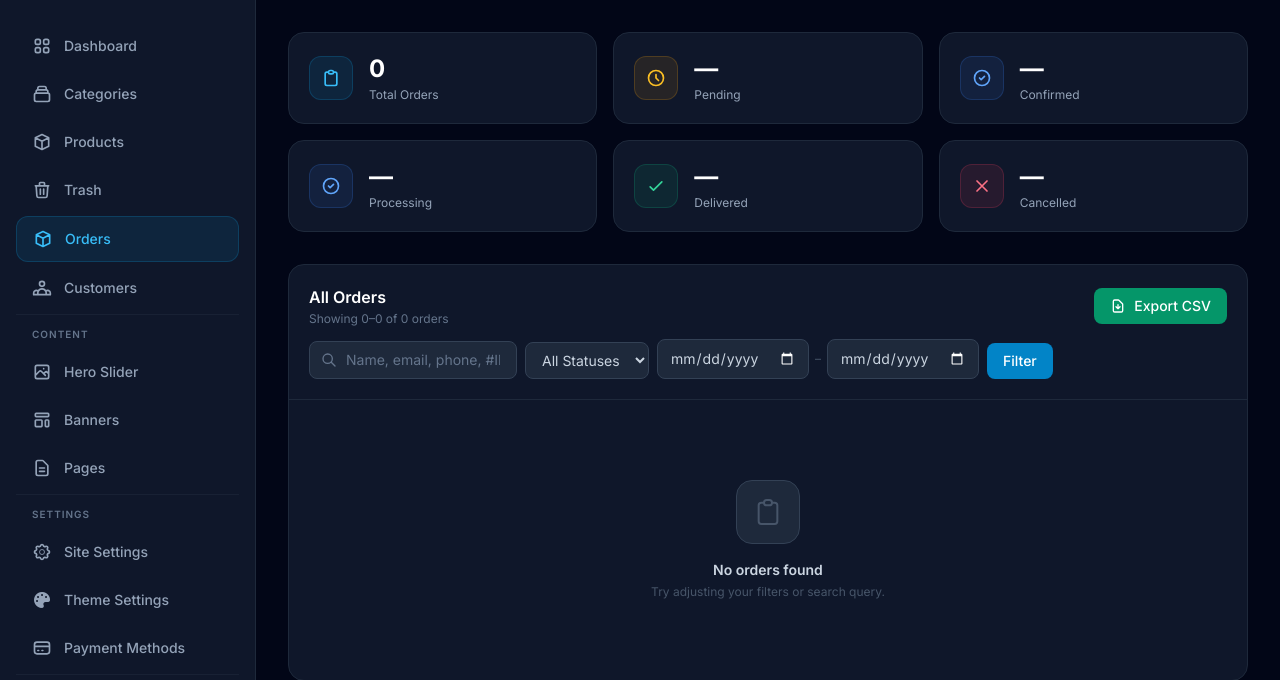
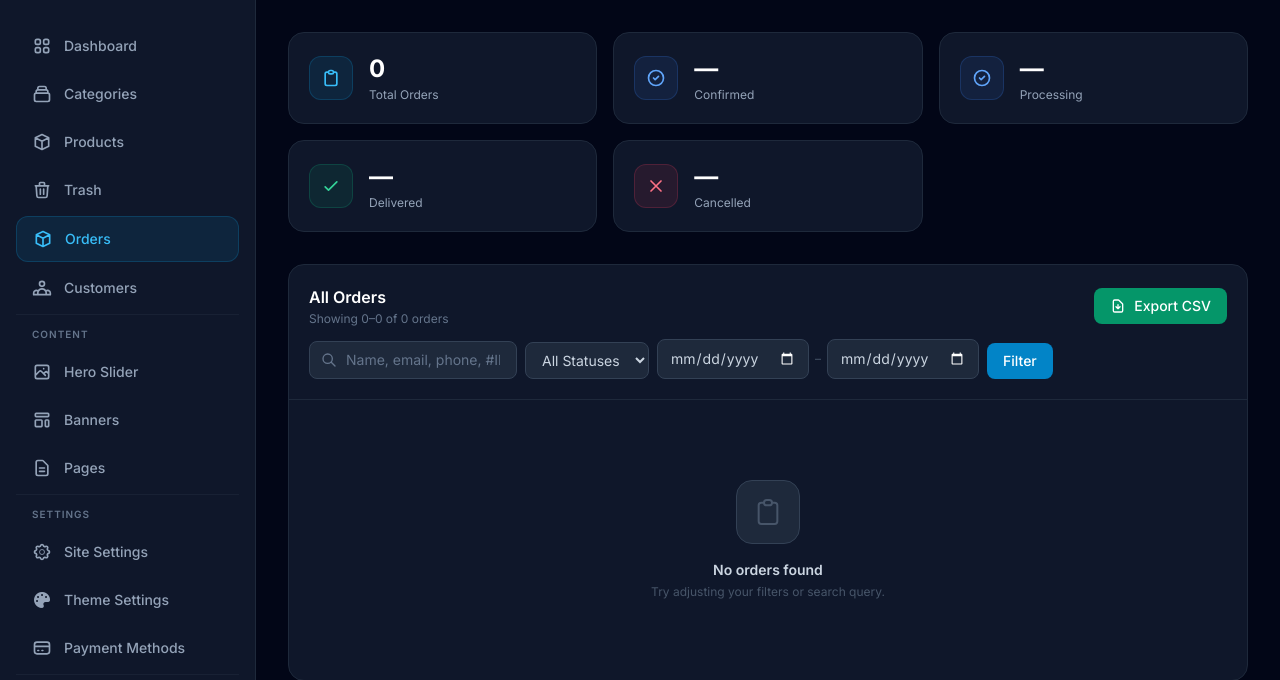
Before and after one commit to MonzurMorshed/kid_ecom, a Django app: page /admin/orders/ in a window 1280 px wide. Shown: the part 64-744 px from the top of the page. Run offline with Django 5.2, Linux system fonts and the light colour scheme; the visitor is signed in with stand-in values (Sample User, id 1); data comes from the database, SQL or seed files in the repository; data that the repository does not hold is empty; parts of the project's set-up code (start-up, migrations or seed data) failed here and were passed over; some libraries are stand-ins or nearby versions.

Commit message:
update: remove pending status

```diff
--- a/apps/orders/emails.py
+++ b/apps/orders/emails.py
@@ -39,7 +39,6 @@ def send_order_placed(order) -> bool:
 # ── Order status update — to customer ─────────────────────────────────────────
 
 STATUS_LABELS = {
-    'PENDING':    ('⏳', 'Pending',    'Your order is pending review.'),
     'CONFIRMED':  ('✅', 'Confirmed',  'Your order has been confirmed and will be dispatched soon.'),
     'PROCESSING': ('📦', 'Processing', 'Your order is being prepared and packed.'),
     'DELIVERED':  ('🎉', 'Delivered',  'Your order has been delivered. We hope you love it!'),
--- a/apps/orders/models.py
+++ b/apps/orders/models.py
@@ -6,7 +6,6 @@ from products.models import Product, ProductVariant
 # Create your models here.
 class Order(models.Model):
     STATUS_CHOICES = (
-        ('PENDING', 'Pending'),
         ('CONFIRMED', 'Confirmed'),
         ('PROCESSING', 'Processing'),
         ('DELIVERED', 'Delivered'),
@@ -22,7 +21,7 @@ class Order(models.Model):
     phone_number = models.CharField(max_length=15)
     shipping_address = models.TextField()
     total_amount = models.DecimalField(max_digits=10, decimal_places=2)
-    status = models.CharField(max_length=50, choices=STATUS_CHOICES, default='PENDING')
+    status = models.CharField(max_length=50, choices=STATUS_CHOICES, default='CONFIRMED')
 
     # Soft delete
     is_deleted = models.BooleanField(default=False)
--- a/apps/orders/views.py
+++ b/apps/orders/views.py
@@ -16,9 +16,8 @@ from .models import Order
 def order_list(request):
     data = Order.objects.filter(is_deleted=False).select_related('user').prefetch_related('items').order_by('-created_at')
 
-    pending_count    = data.filter(status='PENDING').count()
+    confirmed_count  = data.filter(status='CONFIRMED').count()
     processing_count = data.filter(status='PROCESSING').count()
-    confirmed_count  = data.filter(status='CONFIRMED').count()
     delivered_count  = data.filter(status='DELIVERED').count()
     cancelled_count  = data.filter(status='CANCELLED').count()
 
@@ -55,9 +54,8 @@ def order_list(request):
     context = {
         'orders':           page_obj,
         'page_obj':         page_obj,
-        'pending_count':    pending_count,
+        'confirmed_count':  confirmed_count,
         'processing_count': processing_count,
-        'confirmed_count':  confirmed_count,
         'delivered_count':  delivered_count,
         'cancelled_count':  cancelled_count,
         'status_choices':   Order.STATUS_CHOICES,
--- a/apps/products/management/commands/seed.py
+++ b/apps/products/management/commands/seed.py
@@ -357,7 +357,7 @@ class Command(BaseCommand):
 
         # ── 5. Orders ────────────────────────────────────────────────────────
         self.stdout.write("\n[5/5] Creating orders...")
-        STATUSES = ['PENDING', 'CONFIRMED', 'PROCESSING', 'DELIVERED', 'CANCELLED']
+        STATUSES = ['CONFIRMED', 'PROCESSING', 'DELIVERED', 'CANCELLED']
         NAMES = ['Rahim Uddin', 'Karim Mia', 'Fatema Begum', 'Nasrin Akter', 'Shakil Ahmed',
                  'Runa Akter', 'Milon Hossain', 'Poly Khatun', 'Sumon Talukder', 'Tania Islam']
         PHONES = ['017' + str(random.randint(10000000, 99999999)) for _ in range(10)]
--- a/apps/products/management/commands/seed_data.py
+++ b/apps/products/management/commands/seed_data.py
@@ -309,7 +309,7 @@ class Command(BaseCommand):
             ],
         },
         {
-            "status": "PENDING",
+            "status": "CONFIRMED",
             "full_name": "Karim Hossain",
             "email": "karim@example.com",
             "phone": "01555123456",
--- a/apps/storefront/views/cart_view.py
+++ b/apps/storefront/views/cart_view.py
@@ -288,7 +288,7 @@ def checkout(request):
                 phone_number=phone_number,
                 shipping_address=shipping_address,
                 total_amount=cart.grand_total,
-                status='PENDING',
+                status='CONFIRMED',
             )
 
             for item in cart:
@@ -326,6 +326,8 @@ def checkout(request):
                 send_order_placed(order)
             send_admin_new_order(order)
             send_order_sms_to_manager(order)
+            from orders.emails import send_order_sms_to_customer
+            send_order_sms_to_customer(order, 'CONFIRMED')
 
             messages.success(request, f'🎉 Order #{order.id} placed! Thank you, {full_name}.')
             return redirect('storefront:order_success', pk=order.pk)
--- a/templates/custom_admin/customers/customer_detail.html
+++ b/templates/custom_admin/customers/customer_detail.html
@@ -171,10 +171,7 @@
                             <td class="px-5 py-4 text-right font-semibold text-emerald-400">BDT {{ order.total_amount }}
                             </td>
                             <td class="px-5 py-4 text-center">
-                                {% if order.status == 'PENDING' %}
-                                <span
-                                    class="inline-flex items-center gap-1 px-2.5 py-1 rounded-full text-xs font-semibold bg-amber-500/10 text-amber-400 border border-amber-500/20">Pending</span>
-                                {% elif order.status == 'CONFIRMED' %}
+                                {% if order.status == 'CONFIRMED' %}
                                 <span
                                     class="inline-flex items-center gap-1 px-2.5 py-1 rounded-full text-xs font-semibold bg-blue-500/10 text-blue-400 border border-blue-500/20">Confirmed</span>
                                 {% elif order.status == 'PROCESSING' %}
--- a/templates/custom_admin/orders/order_invoice.html
+++ b/templates/custom_admin/orders/order_invoice.html
@@ -259,9 +259,7 @@
 
         {# Status ribbon #}
         <div class="inv-ribbon">
-            {% if order.status == 'PENDING' %}
-                <span class="status-badge s-pending"><span class="status-dot dot-pending"></span>Pending</span>
-            {% elif order.status == 'CONFIRMED' %}
+            {% if order.status == 'CONFIRMED' %}
                 <span class="status-badge s-confirmed"><span class="status-dot dot-confirmed"></span>Confirmed</span>
             {% elif order.status == 'PROCESSING' %}
                 <span class="status-badge s-processing"><span class="status-dot dot-processing"></span>Processing</span>
--- a/templates/custom_admin/orders/order_list.html
+++ b/templates/custom_admin/orders/order_list.html
@@ -9,7 +9,7 @@
 <div class="grid grid-cols-2 lg:grid-cols-3 gap-4 mb-8">
 
     {% with total=orders.paginator.count %}
-    <div class="col-span-2 lg:col-span-1 bg-slate-900 border border-slate-800 rounded-2xl p-5 flex items-center gap-4">
+    <div class="col-span-2 sm:col-span-1 bg-slate-900 border border-slate-800 rounded-2xl p-5 flex items-center gap-4">
         <div class="w-11 h-11 rounded-xl bg-sky-500/10 border border-sky-500/20 flex items-center justify-center text-sky-400 shrink-0">
             <svg class="w-5 h-5" fill="none" stroke="currentColor" viewBox="0 0 24 24"><path stroke-linecap="round" stroke-linejoin="round" stroke-width="2" d="M9 5H7a2 2 0 00-2 2v12a2 2 0 002 2h10a2 2 0 002-2V7a2 2 0 00-2-2h-2M9 5a2 2 0 002 2h2a2 2 0 002-2M9 5a2 2 0 012-2h2a2 2 0 012 2"/></svg>
         </div>
@@ -19,16 +19,6 @@
         </div>
     </div>
     {% endwith %}
-
-    <div class="bg-slate-900 border border-slate-800 rounded-2xl p-5 flex items-center gap-4">
-        <div class="w-11 h-11 rounded-xl bg-amber-500/10 border border-amber-500/20 flex items-center justify-center text-amber-400 shrink-0">
-            <svg class="w-5 h-5" fill="none" stroke="currentColor" viewBox="0 0 24 24"><path stroke-linecap="round" stroke-linejoin="round" stroke-width="2" d="M12 8v4l3 3m6-3a9 9 0 11-18 0 9 9 0 0118 0z"/></svg>
-        </div>
-        <div>
-            <p class="text-2xl font-bold text-white">{{ pending_count|default:"—" }}</p>
-            <p class="text-xs text-slate-400 mt-0.5">Pending</p>
-        </div>
-    </div>
 
     <div class="bg-slate-900 border border-slate-800 rounded-2xl p-5 flex items-center gap-4">
         <div class="w-11 h-11 rounded-xl bg-blue-500/10 border border-blue-500/20 flex items-center justify-center text-blue-400 shrink-0">
@@ -107,7 +97,6 @@
             <select id="order-status-filter" name="status"
                     class="py-2 px-3 bg-slate-800 border border-slate-700 text-slate-300 text-sm rounded-lg focus:outline-none focus:ring-2 focus:ring-sky-500/50 focus:border-sky-500 transition">
                 <option value="">All Statuses</option>
-                <option value="PENDING"    {% if status == "PENDING"    %}selected{% endif %}>Pending</option>
                 <option value="CONFIRMED"  {% if status == "CONFIRMED"  %}selected{% endif %}>Confirmed</option>
                 <option value="PROCESSING" {% if status == "PROCESSING" %}selected{% endif %}>Processing</option>
                 <option value="DELIVERED"  {% if status == "DELIVERED"  %}selected{% endif %}>Delivered</option>
@@ -205,12 +194,7 @@
 
                     {# Status Badge #}
                     <td class="px-5 py-4 text-center">
-                        {% if order.status == 'PENDING' %}
-                            <span class="inline-flex items-center gap-1.5 px-2.5 py-1 rounded-full text-xs font-semibold bg-amber-500/10 text-amber-400 border border-amber-500/20">
-                                <span class="w-1.5 h-1.5 rounded-full bg-amber-400 animate-pulse"></span>
-                                Pending
-                            </span>
-                        {% elif order.status == 'CONFIRMED' %}
+                        {% if order.status == 'CONFIRMED' %}
                             <span class="inline-flex items-center gap-1.5 px-2.5 py-1 rounded-full text-xs font-semibold bg-blue-500/10 text-blue-400 border border-blue-500/20">
                                 <span class="w-1.5 h-1.5 rounded-full bg-blue-400"></span>
                                 Confirmed
```
Also changed, not shown: templates/accounts/order_detail.html (+2 -15 lines), templates/custom_admin/orders/order_detail.html (+22 -15 lines), templates/custom_admin/orders/order_update.html (+4 -8 lines), apps/orders/migrations/0004_alter_order_status.py (added).
